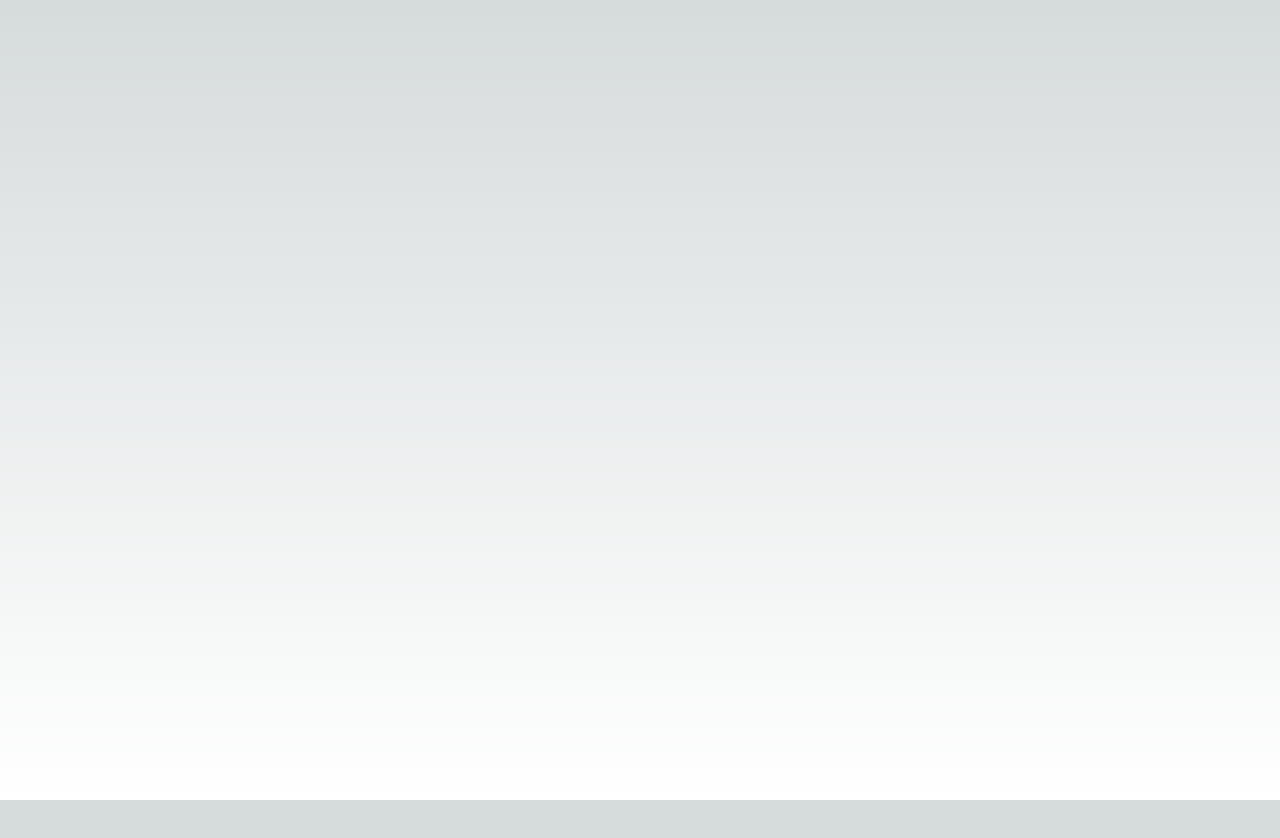
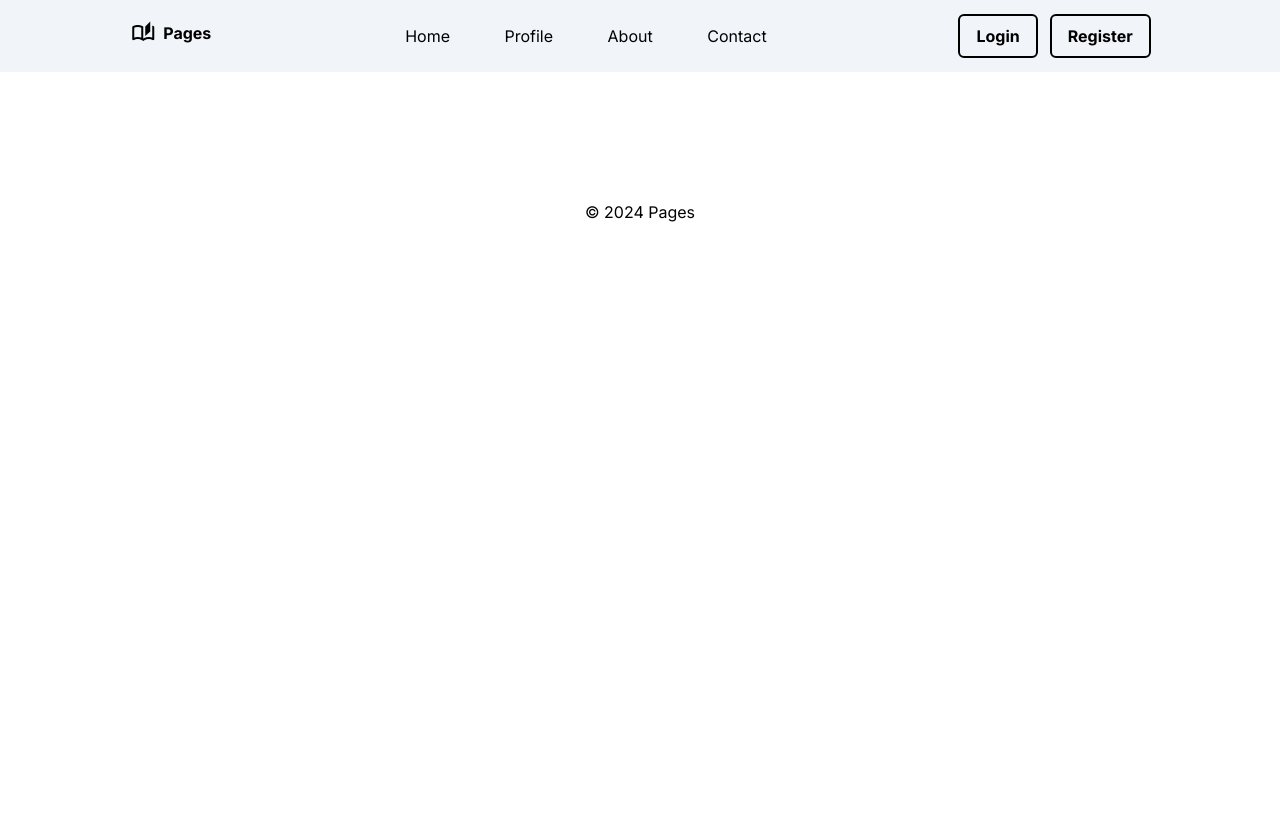
Before and after one commit to riju-talk/DreamDot, a Next.js app: page / in a window 1280 px wide. Shown: the top 838 px of the page. Before the commit the page ends 800 px from the top, so only its background shows below. Built offline with nearby package versions, Linux system fonts and the light colour scheme.

Commit message:
header done

```diff
--- a/src/app/(components)/header.jsx
+++ b/src/app/(components)/header.jsx
@@ -1,14 +1,22 @@
-
 
 
 export default function Header(){
 
     return (
-        <header className="flex items-center justify-around p-4 text-white">
-            <div className="pl-8 font-bold" >Pages</div>
-            <div className="flex-1">
+        <header className="flex items-center justify-around p-4 text-black bg-slate-100">
+            <div className="pl-8 font-bold flex flex-row gap-2">
+            <div>
+            <span className="material-symbols-outlined">
+                auto_stories
+            </span>
+            </div>
+            <div>
+                Pages
+            </div>
+            </div>
+            <div className="w-4/12">
             <nav>
-                <ul className="flex justify-evenly">
+                <ul className="flex justify-around">
                     <li>Home</li>
                     <li>Profile</li>
                     <li>About</li>
@@ -17,9 +25,8 @@ export default function Header(){
             </nav>
             </div>
             <div className="pr-8">
-                <button className="text-white font-bold py-2 px-4 rounded">Login</button>
-                <button className=" text-white font-bold py-2 px-4 rounded">Register</button>
-                <></>
+                <button className="text-black font-bold py-2 px-4 rounded outline outline-2 mr-2">Login</button>
+                <button className=" text-black font-bold py-2 px-4 rounded outline outline-2 ml-2">Register</button>
             </div>
         </header>
     );
--- a/src/app/Feed/layout.jsx
+++ b/src/app/Feed/layout.jsx
@@ -1,14 +1,8 @@
-import Header from "../(components)/header";
-import Footer from "../(components)/footer";
-
-
 export default function FeedLayout({ children }) {
   return (
     <html lang="en">
         <body>
-        <Header />
           {children}
-        <Footer />
         </body>
     </html>
   );
--- a/src/app/globals.css
+++ b/src/app/globals.css
@@ -8,29 +8,9 @@
 @import url('https://fonts.googleapis.com/css2?family=Inria+Sans:ital,wght@0,300;0,400;0,700;1,300;1,400;1,700&family=Poppins:ital,wght@0,100;0,200;0,300;0,400;0,500;0,600;0,700;0,800;0,900;1,100;1,200;1,300;1,400;1,500;1,600;1,700;1,800;1,900&display=swap');
 
 :root {
-  --foreground-rgb: 0, 0, 0;
-  --background-start-rgb: 214, 219, 220;
-  --background-end-rgb: 255, 255, 255;
   font-family: 'Poppins', sans-serif;
 }
 
-@media (prefers-color-scheme: dark) {
-  :root {
-    --foreground-rgb: 255, 255, 255;
-    --background-start-rgb: 0, 0, 0;
-    --background-end-rgb: 0, 0, 0;
-  }
-}
-
-body {
-  color: rgb(var(--foreground-rgb));
-  background: linear-gradient(
-      to bottom,
-      transparent,
-      rgb(var(--background-end-rgb))
-    )
-    rgb(var(--background-start-rgb));
-}
 
 @layer utilities {
   .text-balance {
--- a/src/app/layout.jsx
+++ b/src/app/layout.jsx
@@ -1,5 +1,6 @@
 import { Inter } from "next/font/google";
 import "./globals.css";
+
 
 const inter = Inter({ subsets: ["latin"] });
 
@@ -11,6 +12,7 @@ export const metadata = {
 export default function RootLayout({ children }) {
   return (
     <html lang="en">
+      <link rel="stylesheet" href="https://fonts.googleapis.com/css2?family=Material+Symbols+Outlined:opsz,wght,FILL,GRAD@20..48,100..700,0..1,-50..200&icon_names=auto_stories" />
       <body className={inter.className}>{children}</body>
     </html>
   );
--- a/src/app/page.jsx
+++ b/src/app/page.jsx
@@ -1,10 +1,14 @@
 "use client";
-import { useEffect } from "react";
-import { redirect } from "next/navigation";
+import Header from "./(components)/header";
+import Footer from "./(components)/footer";
 
 export default function Home() {
   return (
+    <>
+    <Header/>
     <main className="flex min-h-screen flex-col items-center justify-between p-24">
+    <Footer/>
     </main>
+    </>
   );
 }
```
